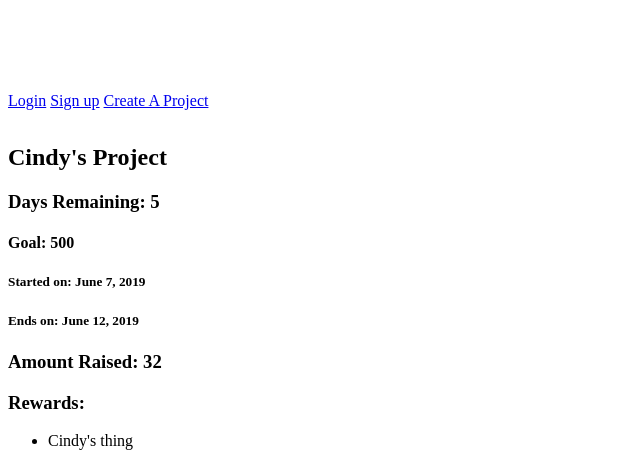
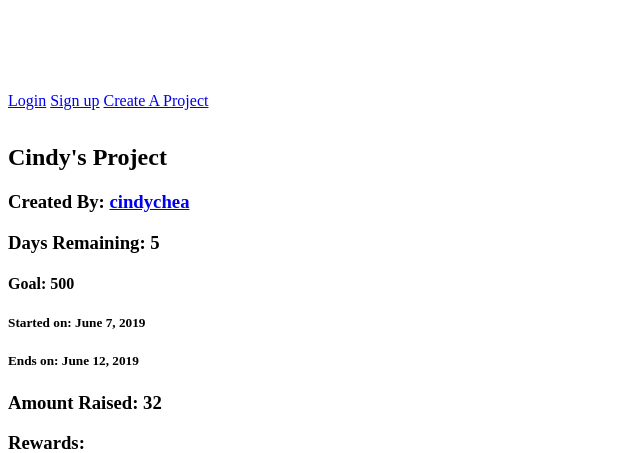
Before and after one commit to cindychea/crowdfunder, a Django app: page /project/3 in a window 1280 px wide. Shown: the part 193-646 px from the top of the page, without its empty margins (0-640 px from the left). Run offline with Django 3.2, Linux system fonts and the light colour scheme; data comes from the database, SQL or seed files in the repository.

Commit message:
Able to see the creator of a project and click through to their profile

```diff
--- a/crowdfunder/templates/display_project.html
+++ b/crowdfunder/templates/display_project.html
@@ -2,6 +2,7 @@
 {% block content %}
 
 <h2>{{ project.title }}</h2>
+<h3>Created By: <a href="{% url 'profile' id=project.owner.pk %}">{{ project.owner }}</a></h3>
 <h3>Days Remaining: {{ project.countdown }}</h3>
 <h4>Goal: {{ project.goal }}</h4>
 <h5>Started on: {{ project.start_date }}</h5>
@@ -9,8 +10,6 @@
 <h3>Amount Raised: {{ project.total_contributions }}</h3>
 
 <h3>Rewards:</h3>
-
-
 {% for reward in project.rewards.all %}
     <ul>
         <li>
```
